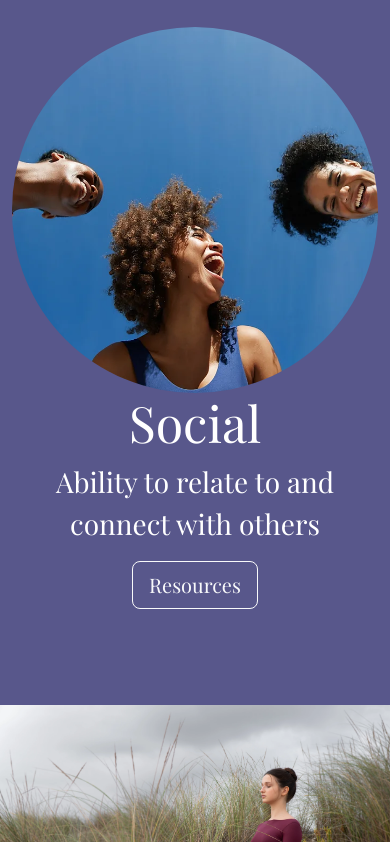
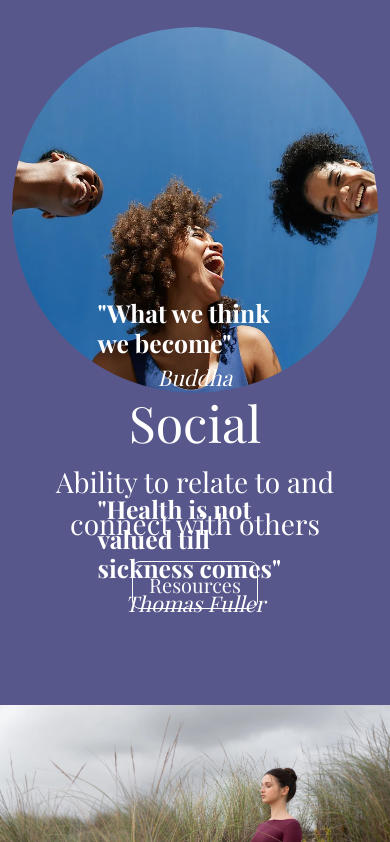
Before and after one commit to AbyG1/Bootstrap-task, a plain HTML site: page hw_clone/index.html in a window 390 px wide. Shown: the part 7131-7973 px from the top of the page. Drawn offline with nearby package versions, Linux system fonts and the light colour scheme; files whose address does not match are found by name; a web font is replaced by a local one.

Commit message:
Add media query to text

```diff
--- a/hw_clone/custom.css
+++ b/hw_clone/custom.css
@@ -159,10 +159,10 @@ nav a {
 
 @media only screen and (max-width: 400px) {
   .imagetext1{
-    top: 1117%;
+    top: 7480px;
   }
 
   .imagetext2{
-    top: 1150%;
+    top: 7690px;
   }
 }
```
